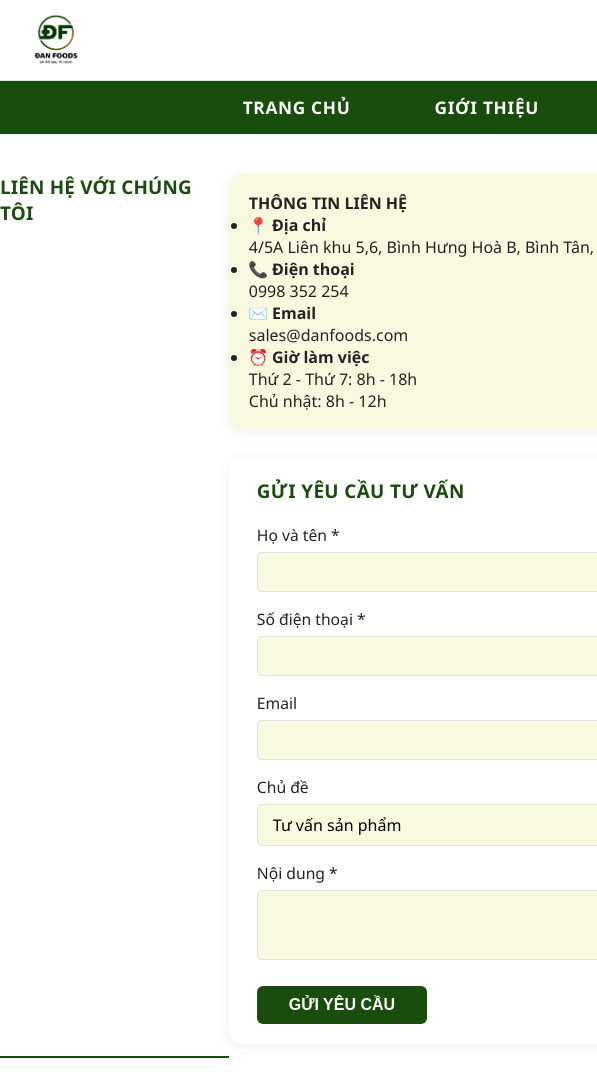
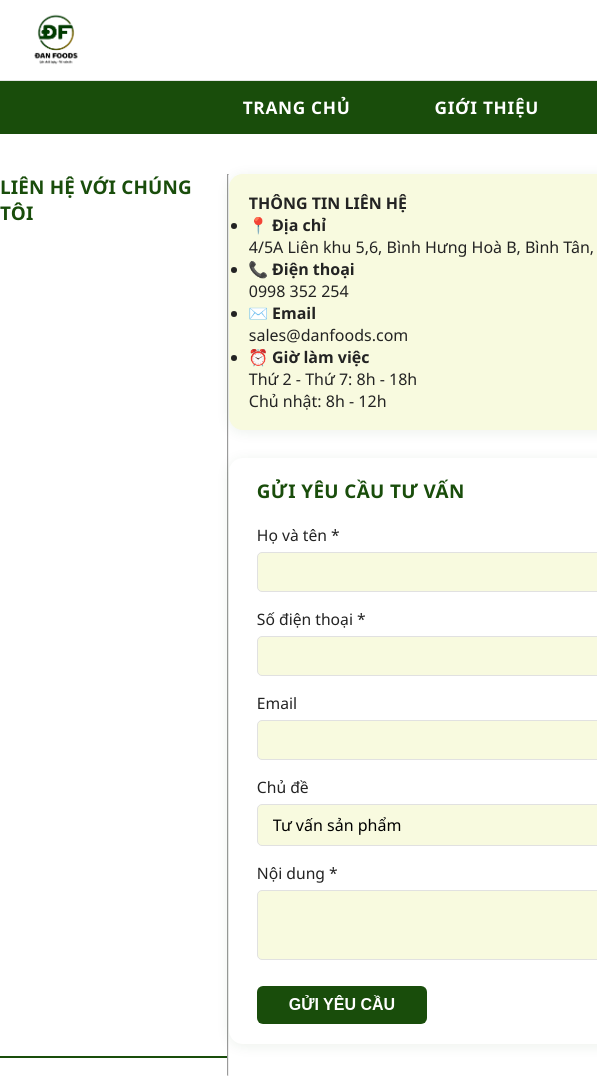
Before and after one commit to Danfoods/my-web, a plain HTML site: page contact.html in a window 1280 px wide. Shown: the top 1076 px of the page, 0-597 px from the left. Drawn offline with Linux system fonts and the light colour scheme.

Commit message:
Update contact.html

```diff
--- a/contact.html
+++ b/contact.html
@@ -46,6 +46,7 @@
   <main>
  <section class="contact-section container">
   <div class="contact-title">Liên hệ với chúng tôi</div>
+<hr class="contact-form-divider">
   <div class="contact-main-grid">
     <div class="contact-info-box">
           <div class="contact-info-title"><b>THÔNG TIN LIÊN HỆ</b></div>
```
